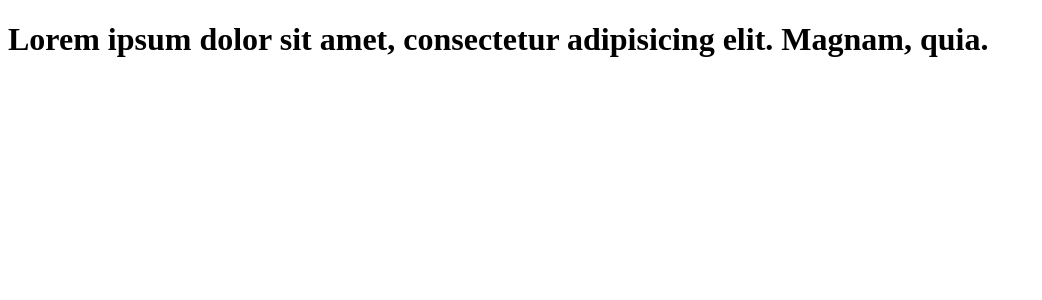
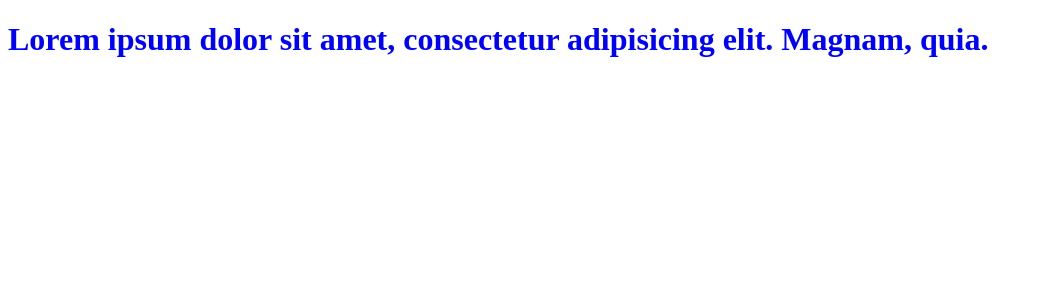
Before and after one commit to RuslanPer/angular-test, an Angular app: page / in a window 1280 px wide. Shown: the top 300 px of the page, without its empty margins (0-1042 px from the left). Built offline with nearby package versions, Linux system fonts and the light colour scheme.

Commit message:
09.7 NgStyle

```diff
--- a/src/app/parent/parent.component.html
+++ b/src/app/parent/parent.component.html
@@ -7,6 +7,9 @@
 <!--<h1 [ngClass]="{ default: true, success: isSuccess, error: !isSuccess }">-->
 <!--  Lorem ipsum dolor sit amet, consectetur adipisicing elit. Magnam, quia.-->
 <!--</h1>-->
-<h1 [ngClass]="{ 'default success': isSuccess }">
+<!--<h1 [ngClass]="{ 'default success': isSuccess }">-->
+<!--  Lorem ipsum dolor sit amet, consectetur adipisicing elit. Magnam, quia.-->
+<!--</h1>-->
+<h1 [ngStyle]="{ color: 'blue' }">
   Lorem ipsum dolor sit amet, consectetur adipisicing elit. Magnam, quia.
 </h1>
```
